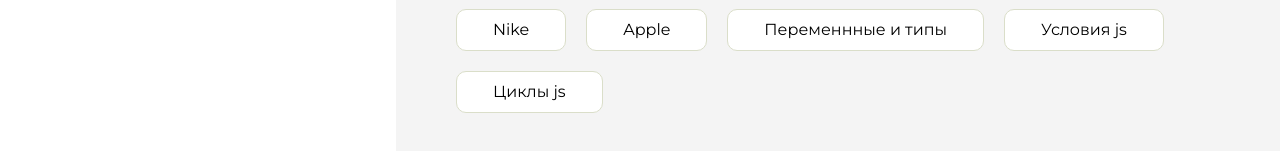
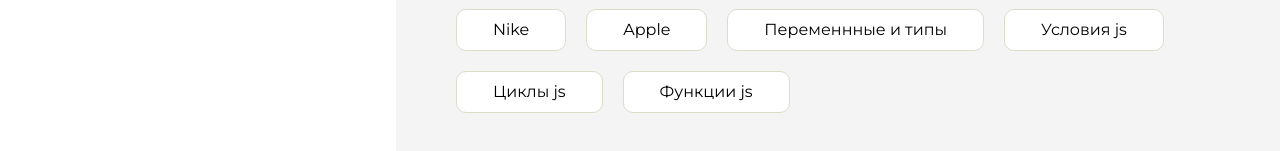
Before and after one commit to nur2282/homework, a plain HTML site: page index.html in a window 1280 px wide. Shown: the part 601-752 px from the top of the page. Drawn offline with Linux system fonts and the light colour scheme.

Commit message:
Update index.html

```diff
--- a/index.html
+++ b/index.html
@@ -155,6 +155,9 @@
                     <li class="content__list-item">
                         <a href="js-3/index.html">Циклы js</a>
                     </li>
+                    <li class="content__list-item">
+                        <a href="js-3/index.html">Функции js</a>
+                    </li>
                 </ul>
             </div>
             <div class="content__block hidden" id="diplomBlock">
```
